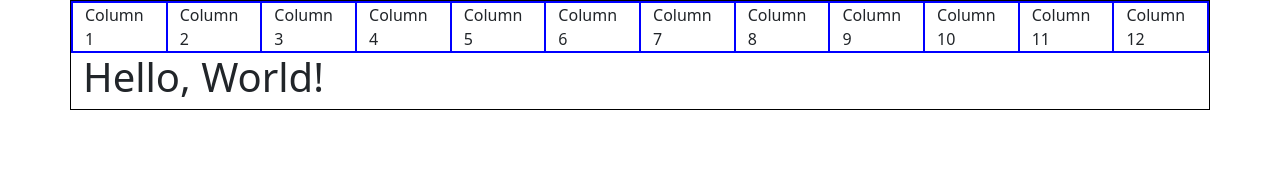
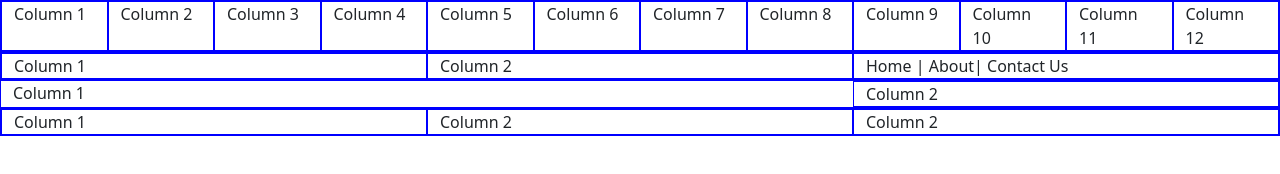
Before and after one commit to RadhikaDangal/bootstrap-examples, a plain HTML site: page index.html in a window 1280 px wide. Drawn offline with nearby package versions, Linux system fonts and the light colour scheme.

Commit message:
third commit

```diff
--- a/index.html
+++ b/index.html
@@ -15,7 +15,7 @@
 
 </head>
 <body>
-    <div class="container" style="border: 1px solid black">
+    <div class="container-fluid">
         <div class="row">
             <div class ="col">Column 1</div>
             <div class ="col">Column 2</div>
@@ -29,12 +29,28 @@
             <div class ="col">Column 10</div>
             <div class ="col">Column 11</div>
             <div class ="col">Column 12</div>
+        </div>
+
+    <header class="row">
+        <div class="col">Column 1</div>
+        <div class="col">Column 2</div>
+        <div class="col">Home | About| Contact Us</div>
+    </header>
+
+    <div class="row">
+        <div class="col-8">Column 1</div>
+        <div class="col">Column 2</div>
+    </div>
+
+    <div class="row">
+        <div class="col">Column 1</div>
+        <div class="col">Column 2</div>
+        <div class="col">Column 2</div>
+    </div>
+    <p class="bg-primary text-white">
+    </p>
 
 
-    </div>
-        <h1>Hello, World!</h1>
-
-    </div>
     <script src="https://cdn.jsdelivr.net/npm/bootstrap@5.3.0-alpha3/dist/js/bootstrap.bundle.min.js" integrity="sha384-ENjdO4Dr2bkBIFxQpeoTz1HIcje39Wm4jDKdf19U8gI4ddQ3GYNS7NTKfAdVQSZe" crossorigin="anonymous"></script>
 
 </body>
```
